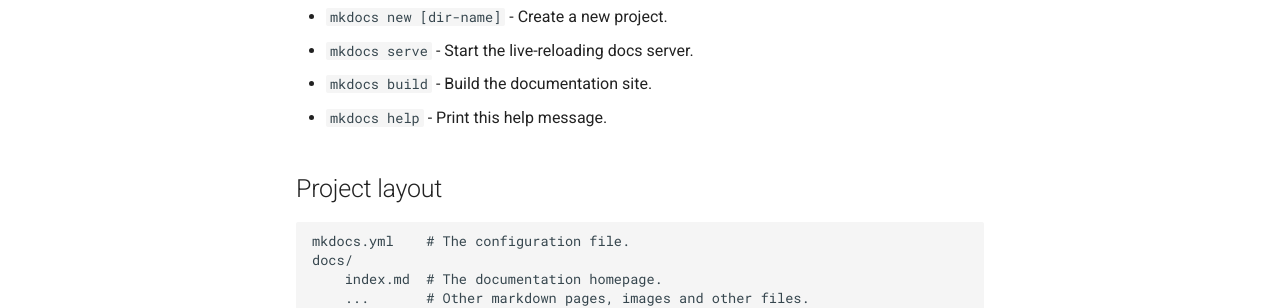
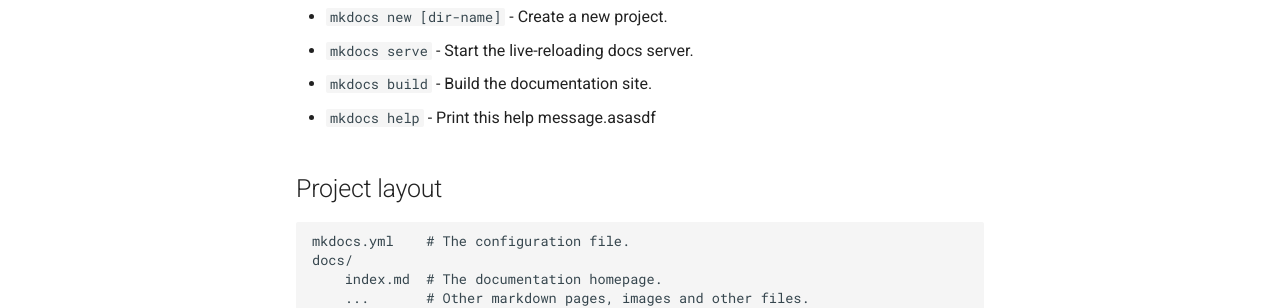
Before and after one commit to hvdrew/gh-pages-test, an MkDocs documentation site: the page built from docs/index.md, in a window 1280 px wide. Shown: the part 292-600 px from the top of the page. Built offline with MkDocs 1.6.1 and Material for MkDocs 9.7.7, drawn with Linux system fonts in a browser that asks for light colours.

```diff
--- a/docs/index.md
+++ b/docs/index.md
@@ -7,7 +7,7 @@
 * `mkdocs new [dir-name]` - Create a new project.
 * `mkdocs serve` - Start the live-reloading docs server.
 * `mkdocs build` - Build the documentation site.
-* `mkdocs help` - Print this help message.
+* `mkdocs help` - Print this help message.asasdf
 
 ## Project layout
 
```
